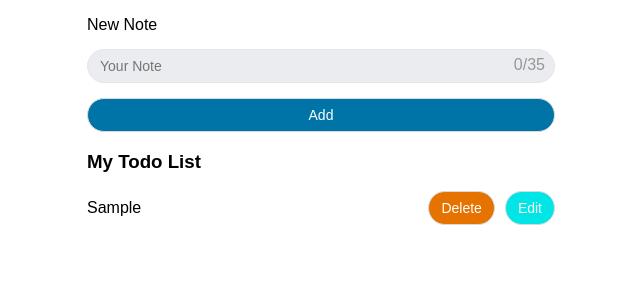
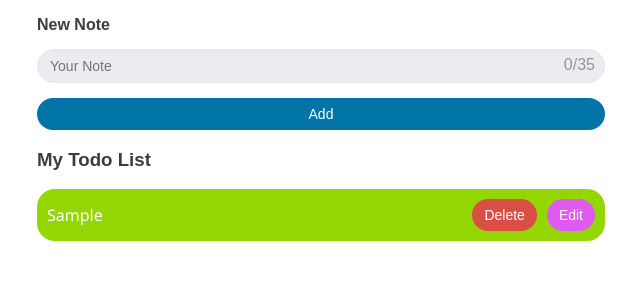
Before and after one commit to aydingani/todo-list-customized-ReactJS, a React (Vite) app: page / in a window 1280 px wide. Both pictures are taken after typing "Sample" into the empty fields and a click on the button "Add". Shown: the top 300 px of the page, without its empty margins (319-959 px from the left). Built offline with nearby package versions, Linux system fonts and the light colour scheme.

Commit message:
css update

```diff
--- a/src/AddTodo.jsx
+++ b/src/AddTodo.jsx
@@ -1,6 +1,6 @@
 const AddTodo = ({ inputValue, onInputChange, onAddTodo, editIndex }) => (
   <div className="form-row">
-    <label>New Note</label>
+    <label className="new-note">New Note</label>
     <input
       type="text"
       maxLength="35"
--- a/src/App.css
+++ b/src/App.css
@@ -5,7 +5,7 @@
 
 body {
   margin: 0 auto;
-  max-width: 500px;
+  max-width: 600px;
   padding: 1rem;
 }
 
@@ -40,12 +40,12 @@ input:focus {
 }
 
 .delete-btn {
-  background-color: #e67300;
+  background-color: #d94f45;
   margin-left: auto;
 }
 
 .edit-btn {
-  background-color: #00e6e6;
+  background-color: #e059f0;
 }
 
 .add-btn,
@@ -53,9 +53,9 @@ input:focus {
 .edit-btn {
   border-radius: 18px;
   padding: 8px 12px;
-  border: 1px solid #d9d9d9;
   font-size: 14px;
   color: #ffffff;
+  border: none;
 }
 
 .add-btn:hover,
@@ -66,6 +66,14 @@ input:focus {
 
 .add-btn:hover {
   background-color: #0898c7;
+}
+
+.delete-btn:hover {
+  background-color: #da5d57;
+}
+
+.edit-btn:hover {
+  background-color: #e375f0;
 }
 
 .form-row {
@@ -94,4 +102,34 @@ ul {
   gap: 10px;
   margin-bottom: 10px;
   align-items: center;
+  background-color: #94d604;
+  padding: 10px;
+  border-radius: 18px;
 }
+
+.todo-text {
+  font-family: "Segoe UI", Tahoma, Geneva, Verdana, sans-serif;
+  color: #fff;
+}
+
+.new-note,
+h3 {
+  font-weight: 600;
+  color: #3e3d3d;
+}
+
+@media (max-width: 480px) {
+  .todo-item-flex {
+    flex-direction: column;
+  }
+
+  .delete-btn {
+    margin-left: 0;
+  }
+
+  .todo-text {
+    max-width: 80%;
+    word-wrap: break-word;
+    overflow-wrap: break-word;
+  }
+}
```
